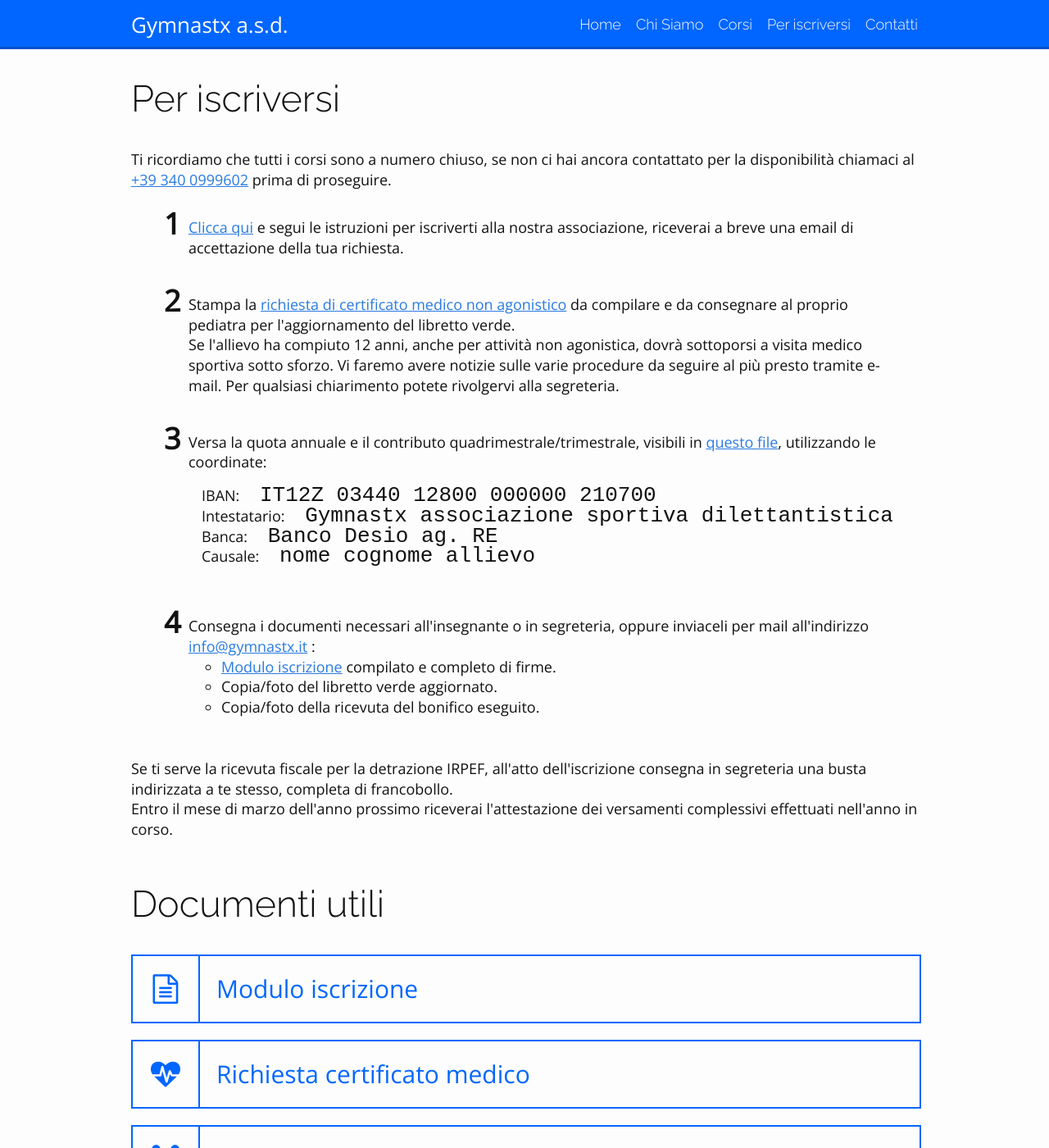
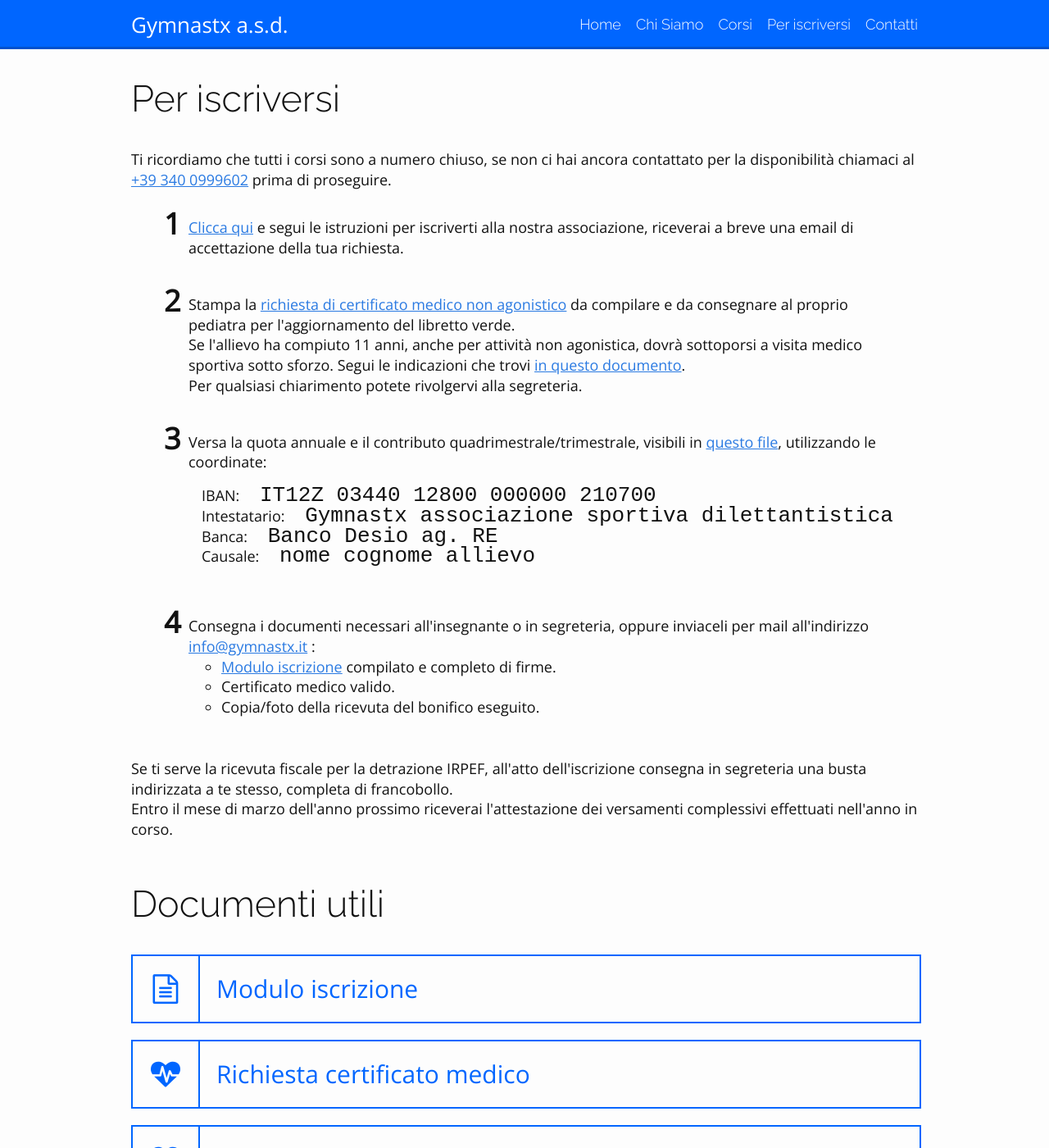
Before and after one commit to gymnastx/gymnastx.github.io, a Jekyll site: the page built from per-iscriversi/index.html, in a window 1280 px wide and 1400 px high. Shown: the whole window at 82% size. Built offline with Jekyll 4.4.1, drawn with Linux system fonts in a browser that asks for light colours; nearby versions of some CDN libraries; some of the changed text lies outside the part shown.

Commit message:
Modifiche orari ritmica 2017 e visita medico sportiva

```diff
--- a/per-iscriversi/index.html
+++ b/per-iscriversi/index.html
@@ -16,9 +16,10 @@ layout: default
         </li>
         <li>
           Stampa la <a href="/assets/docs/richiesta_certificato_medico_gymnastx.pdf" target="_blank">richiesta di certificato medico non agonistico</a> da compilare e da consegnare al proprio pediatra per l'aggiornamento del libretto verde.
-              <br>
-
-              Se l'allievo ha compiuto 12 anni, anche per attività non agonistica, dovrà sottoporsi a visita medico sportiva sotto sforzo. Vi faremo avere notizie sulle varie procedure da seguire al più presto tramite e-mail. Per qualsiasi chiarimento potete rivolgervi alla segreteria.
+          <br>
+          Se l'allievo ha compiuto 11 anni, anche per attività non agonistica, dovrà sottoporsi a visita medico sportiva sotto sforzo. Segui le indicazioni che trovi <a href="/assets/docs/visita_medico_sportiva.pdf" target="_blank">in questo documento</a>.
+          <br>
+          Per qualsiasi chiarimento potete rivolgervi alla segreteria.
     </li>
         <li>
           Versa la quota annuale e il contributo quadrimestrale/trimestrale, visibili in <a href="/assets/docs/contributi_gymnastx.pdf" target="_blank">questo file</a>, utilizzando le coordinate:
@@ -39,7 +40,7 @@ layout: default
               <a href="/assets/docs/scheda_iscrizione_gymnastx.pdf" target="_blank">Modulo iscrizione</a> compilato e completo di firme.
             </li>
             <li>
-              Copia/foto del libretto verde aggiornato.
+              Certificato medico valido.
             </li>
             <li>
               Copia/foto della ricevuta del bonifico eseguito.
@@ -73,14 +74,9 @@ layout: default
       <span>Richiesta certificato medico</span>
     </a>
 
-    <a href="/assets/docs/richiesta_socio_gymnastx.pdf">
-      <i class="fa fa-users fa-2x"></i>
-      <span>Richiesta socio</span>
-    </a>
-
-    <a href="/assets/docs/regolamento_gymnastx.pdf">
-      <i class="fa fa-book fa-2x"></i>
-      <span>Regolamento Gymnastx</span>
+    <a href="/assets/docs/visita_medico_sportiva.pdf">
+      <i class="fa fa-heartbeat fa-2x"></i>
+      <span>Istruzioni visita medico sportiva</span>
     </a>
 
     <a href="/assets/docs/contributi_gymnastx.pdf">
@@ -93,6 +89,11 @@ layout: default
       <span>Informativa privacy</span>
     </a>
 
+    <a href="/assets/docs/regolamento_gymnastx.pdf">
+      <i class="fa fa-book fa-2x"></i>
+      <span>Regolamento Gymnastx</span>
+    </a>
+
     <a href="/assets/docs/statuto_gymnastx.pdf">
       <i class="fa fa-book fa-2x"></i>
       <span>Statuto</span>
@@ -102,5 +103,10 @@ layout: default
       <i class="fa fa-book fa-2x"></i>
       <span>Codice etico</span>
     </a>
+
+    <a href="/assets/docs/richiesta_socio_gymnastx.pdf">
+      <i class="fa fa-users fa-2x"></i>
+      <span>Richiesta socio</span>
+    </a>
   </div> <!--end wrapper-->
 </section>
```
Also changed, not shown: _data/corsi.yml (+33 -33 lines), 3 other files.
